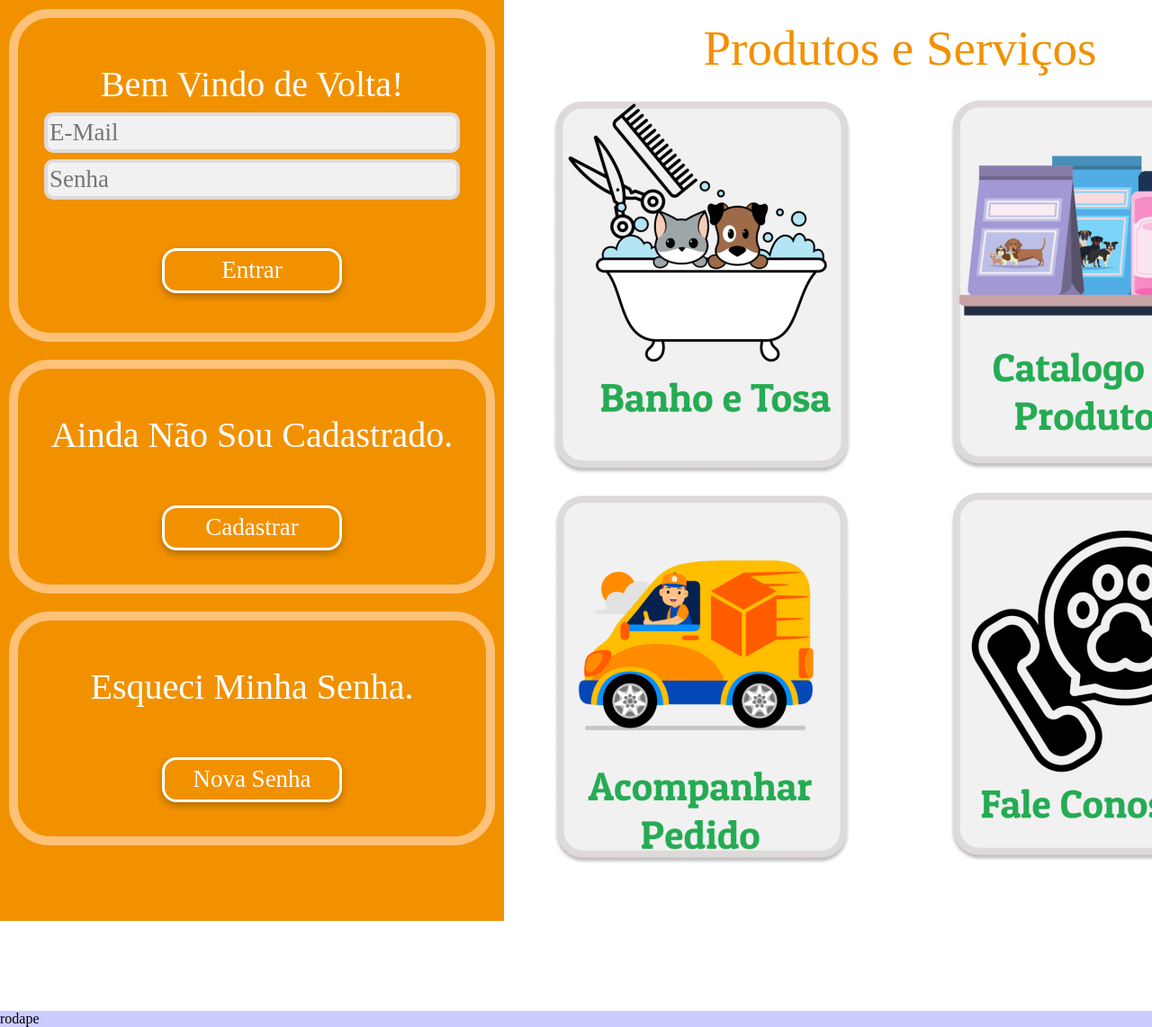
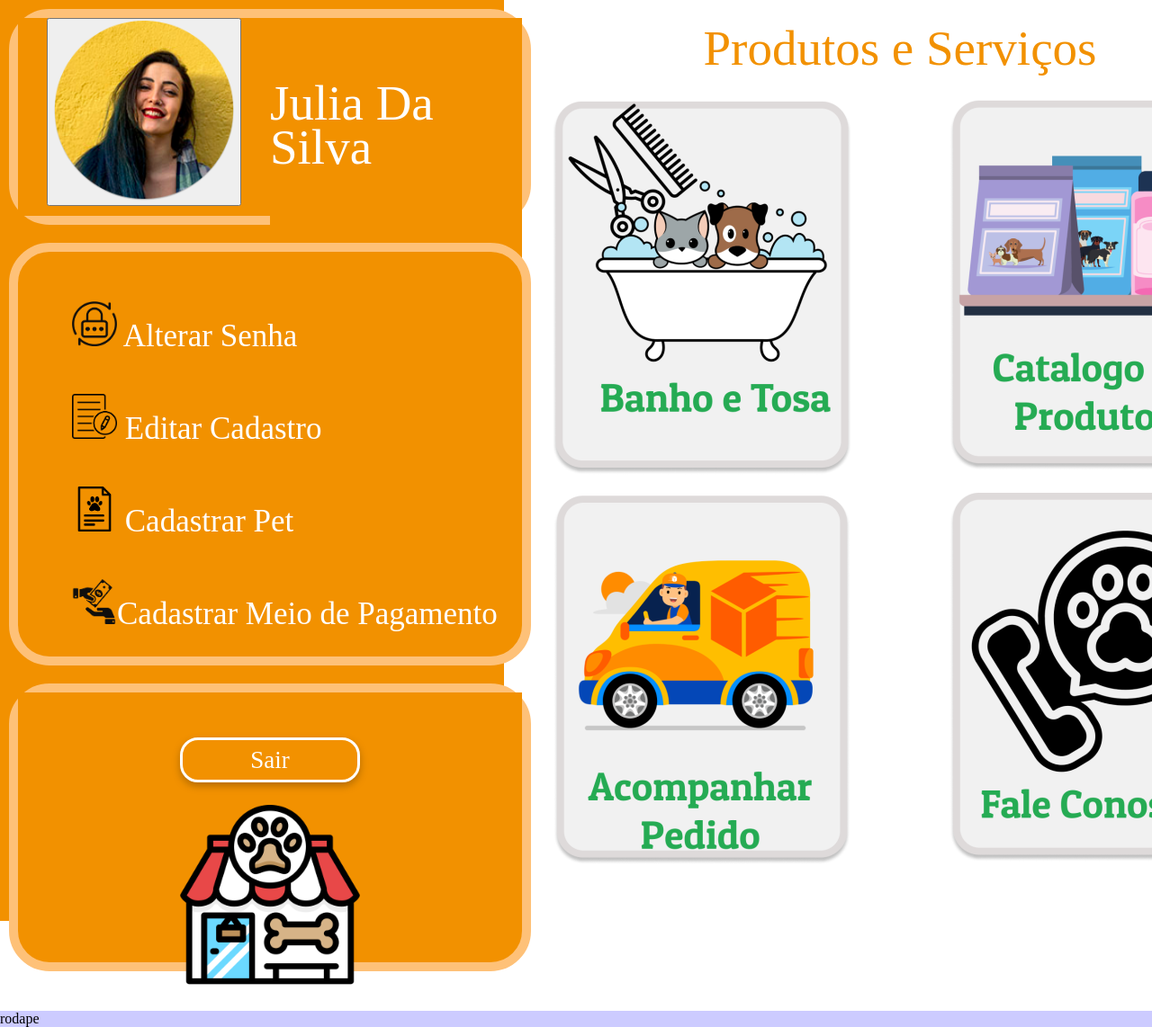
Before and after one commit to esdras-schonevald/petweb-app, a PHP site: template src/App/View/Home/home.html.twig in a window 1280 px wide; the page is wider, and only the part inside the window is pictured. Shown: that part at 90% size. Run offline with PHP 8.4, Linux system fonts and the light colour scheme; the template is opened without the code that fills it: most values are stand-ins (such as "Sample title", 1, 10 or a date in 2020); some libraries are stand-ins or nearby versions.

Commit message:
feat: componentizing side menu

```diff
--- a/src/App/Controller/HomeController.php
+++ b/src/App/Controller/HomeController.php
@@ -50,7 +50,7 @@ class HomeController extends Controller
             ]);
         }
 
-        $this->render('Logado');
+        $this->render('Logado', ['logged' => true]);
 
         var_dump(['email' => $email, 'password' => $password]);
     }
--- a/src/App/View/Home/home.html.twig
+++ b/src/App/View/Home/home.html.twig
@@ -1,4 +1,5 @@
 {% import "components/notifications.twig" as notification %}
+{% import "components/sidemenu/sidemenu.html.twig" as sidemenu %}
 
 {% extends "components/main/main.html.twig" %}
 
@@ -11,27 +12,9 @@
 {% endblock %}
 
 {% block content %}
-	<div class="menu">
-		<div class="menu1">
-			<br>
-			Bem Vindo de Volta!<br>
-			<form action="/login" method="POST">
-				<input type="email" name="email" placeholder="E-Mail">
-				<br>
-				<input type="password" name="password" placeholder="Senha">
-				<br><br><button type="submit" class="BtEntrar">Entrar</button>
-			</form>
 
-		</div>
-		<div class="menu2">
-			<br>Ainda Não Sou Cadastrado.
-			<br><br><button class="BtCadastrar">Cadastrar</button>
-		</div>
-		<div class="menu3">
-			<br>Esqueci Minha Senha.
-			<br><br><button class="BtSenha">Nova Senha</button>
-		</div>
-	</div>
+	{{ sidemenu.sidemenu(logged) }}
+
 	<div class="cabecalho">
 		Produtos e Serviços
 	</div>
--- a/src/App/View/components/sidemenu/sidemenu.html.twig
+++ b/src/App/View/components/sidemenu/sidemenu.html.twig
@@ -1,4 +1,49 @@
 {% macro sidemenu(logged) %}
+	{% if logged %}
+		<link rel="stylesheet" href="css/PG-Inicial-Logado.css">
+		<div class="menu">
+			<div class="menu1">
+				<div class="img">
+					<button id="BtIMG"><img id="foto" src="img/JuliaDaSilva.png" height="200" width="200"/></button>
+				</div>
+				<div class="NomePerfil">
+					<label id="lbl">Julia Da Silva</label>
+				</div>
+
+			</div>
+
+			<nav class="menu2">
+				<ul style="list-style-type: none;">
+					<li>
+						<a href=""><img id="image1" src="img/AlterarSenha.png   " width="50px" height="50px">
+							Alterar Senha</a>
+					</li>
+					<li>
+						<a href=""><img id="image2" src="img/EditarCadastro.png   " width="50px" height="50px">
+							Editar Cadastro</a>
+					</li>
+					<li>
+						<a href=""><img id="image3" src="img/CadastrarPet.png  " width="50px" height="50px">
+							Cadastrar Pet</a>
+					</li>
+					<li>
+						<a href=""><img id="image4" src="img/CadastrarPagamento.png  " width="50px" height="50px">Cadastrar Meio de Pagamento</a>
+					</li>
+
+				</ul>
+
+			</nav>
+			<div class="menu3">
+				<div class="menu3-1">
+					<button class="BtEntrar">Sair</button>
+				</div>
+				<div class="menu3-2">
+					<img id="image5" src="img/Pet.png" width="200px" height="200px">
+				</div>
+
+			</div>
+		</div>
+	{% else %}
 		<div class="menu">
 			<div class="menu1">
 				<br>
@@ -20,3 +65,5 @@
 				<br><br><button class="BtSenha">Nova Senha</button>
 			</div>
 		</div>
+	{% endif %}
+{% endmacro %}
--- /dev/null
+++ b/src/Domain/Entity/Get.php
@@ -0,0 +1 @@
+<?php
```
Also changed, not shown: src/Core/Session.php (+15 -0 lines), src/Domain/Entity/User.php (added, +15 -0 lines). Lines whose indentation alone changed are shown as unchanged.
